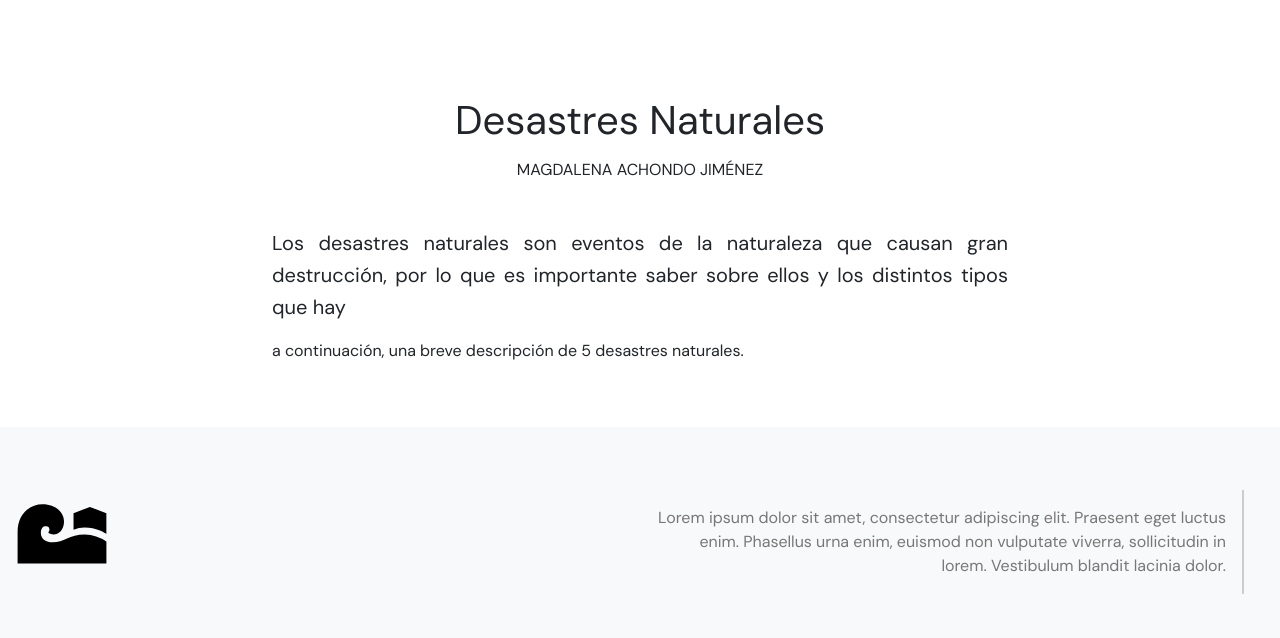
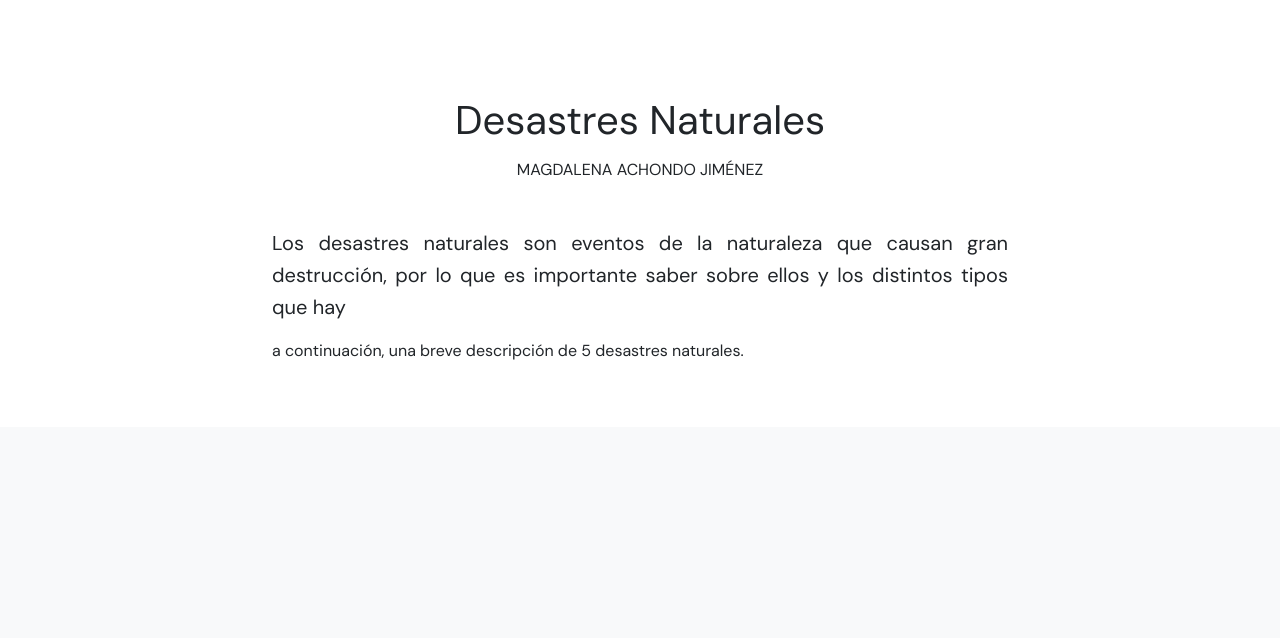
Before and after one commit to MagdalenaAchondo/codigo-malo-lol, a plain HTML site: page index.html in a window 1280 px wide. Shown: the top 638 px of the page. Drawn offline with nearby package versions, Linux system fonts and the light colour scheme.

Commit message:
Update index.html

```diff
--- a/index.html
+++ b/index.html
@@ -65,7 +65,7 @@
         <main class="container-fluid bg-light">
             <div class="row py-5">
                 <figure class="row d-flex align-items-center">
-                   <svg xmlns="http://www.w3.org/2000/svg" class="img-fluid col-12 col-md-6 viewBox="0 0 100 100"  >
+                   <svg xmlns="http://www.w3.org/2000/svg" class="img-fluid col-12 col-md-6" viewBox="0 0 100 100"  >
 <title>47_Tsunami_v15</title>
 <path d="M5.6,56.85c0-17.46,11.68-27.55,25-27.55S52,37.67,52,46.4c0,8.36-5.17,13-10.58,13A10.6,10.6,0,0,1,36.47,58V57.1a3.28,3.28,0,0,0,1-2.46,3.6,3.6,0,0,0-3.81-3.44c-2.46,0-4.8,1.72-4.8,6.76,0,6.15,5.29,9.35,11.93,9.35,10.83,0,16.61-7.87,32-7.87A38.69,38.69,0,0,1,94.4,66.57v22H5.6Zm67-4.3a31.14,31.14,0,0,0-11.07,2.09V38.28l16.36-6.4,16.48,6.4V59.07C92.8,57.71,84.19,52.55,72.63,52.55Z"></path>
 </svg>
```
